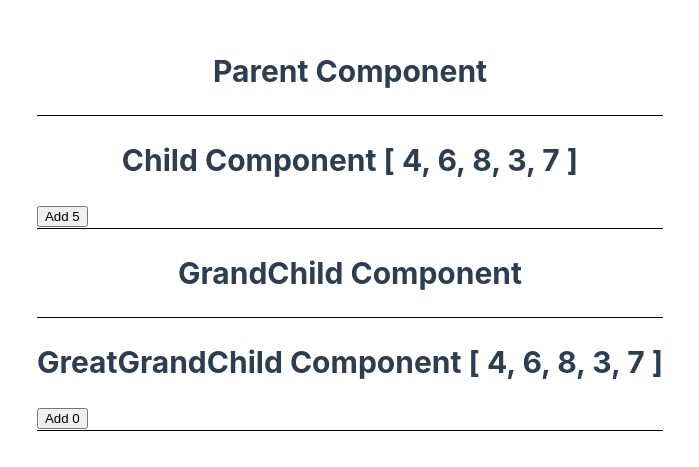
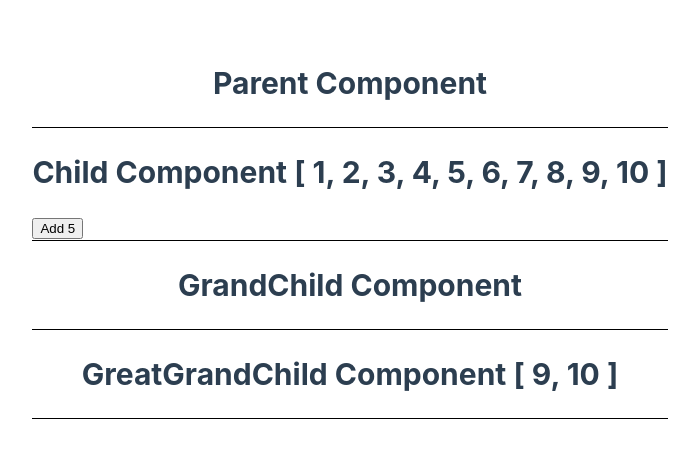
Before and after one commit to MrGultekin/state, a Vue app: page / in a window 1280 px wide. Shown: the part 171-638 px from the top of the page, without its empty margins (290-989 px from the left). Built offline with nearby package versions, Linux system fonts and the light colour scheme.

Commit message:
Composable done

```diff
--- a/src/App.vue
+++ b/src/App.vue
@@ -1,18 +1,6 @@
 <script setup>
 import Parent from './components/Parent.vue'
-import {ref,provide} from "vue";
 
-// Let's have a piece of state that we can change
-const numbers = ref([4,6,8,3,7])
-
-// Let's provide the numbers to the Child and GreatGrandChild component
-provide('numbers', numbers)
-
-
-// Let's create a function that will add numbers to the array
-const addNumber = (num) => {
-  numbers.value.push(num)
-}
 </script>
 
 <template>
--- a/src/components/Child.vue
+++ b/src/components/Child.vue
@@ -1,17 +1,12 @@
 <script setup>
 import GrandChild from './GrandChild.vue'
-import {inject} from "vue";
+import useNumbers from "@/composables/useNumbers";
 
-const numbers = inject('numbers')
-
-const addNumber = (num) => {
-  numbers.value.push(num)
-}
+const {numbers,addNumber} = useNumbers()
 </script>
 
 <template>
   <div>
-<!--     Let's render the numbers that we passed from the Parent component-->
     <h1>Child Component {{numbers}}</h1>
     <button @click="addNumber(5)">Add 5</button>
     <div class="line"></div>
--- a/src/components/GreatGrandChild.vue
+++ b/src/components/GreatGrandChild.vue
@@ -1,16 +1,12 @@
 <script setup>
-import {inject} from "vue";
+import useNumbers from "@/composables/useNumbers";
 
-const numbers = inject('numbers')
+const {numbers,filterMinNumber} = useNumbers()
+</script>
 
-const addNumber0 = (num) => {
-  numbers.value.push(num)
-}
-</script>
 <template>
   <div>
-    <h1>GreatGrandChild Component {{numbers}}</h1>
-    <button @click="addNumber0(0)">Add 0</button>
+    <h1>GreatGrandChild Component {{filterMinNumber(8)}}</h1>
     <div class="line"></div>
   </div>
 </template>
--- /dev/null
+++ b/src/composables/useNumbers.js
@@ -0,0 +1,20 @@
+import {ref} from "vue";
+
+export default function () {
+    // let's have the state here
+    const numbers =
+        ref([1, 2, 3, 4, 5, 6, 7, 8, 9, 10]);
+
+    // let's have the methods here
+    const addNumber = (num) => {
+        numbers.value.push(num);
+    }
+    const filterMinNumber = (minNum) => {
+        return numbers.value.filter(num => num > minNum);
+    }
+
+
+    return {
+        numbers,addNumber,filterMinNumber
+    }
+}
```
